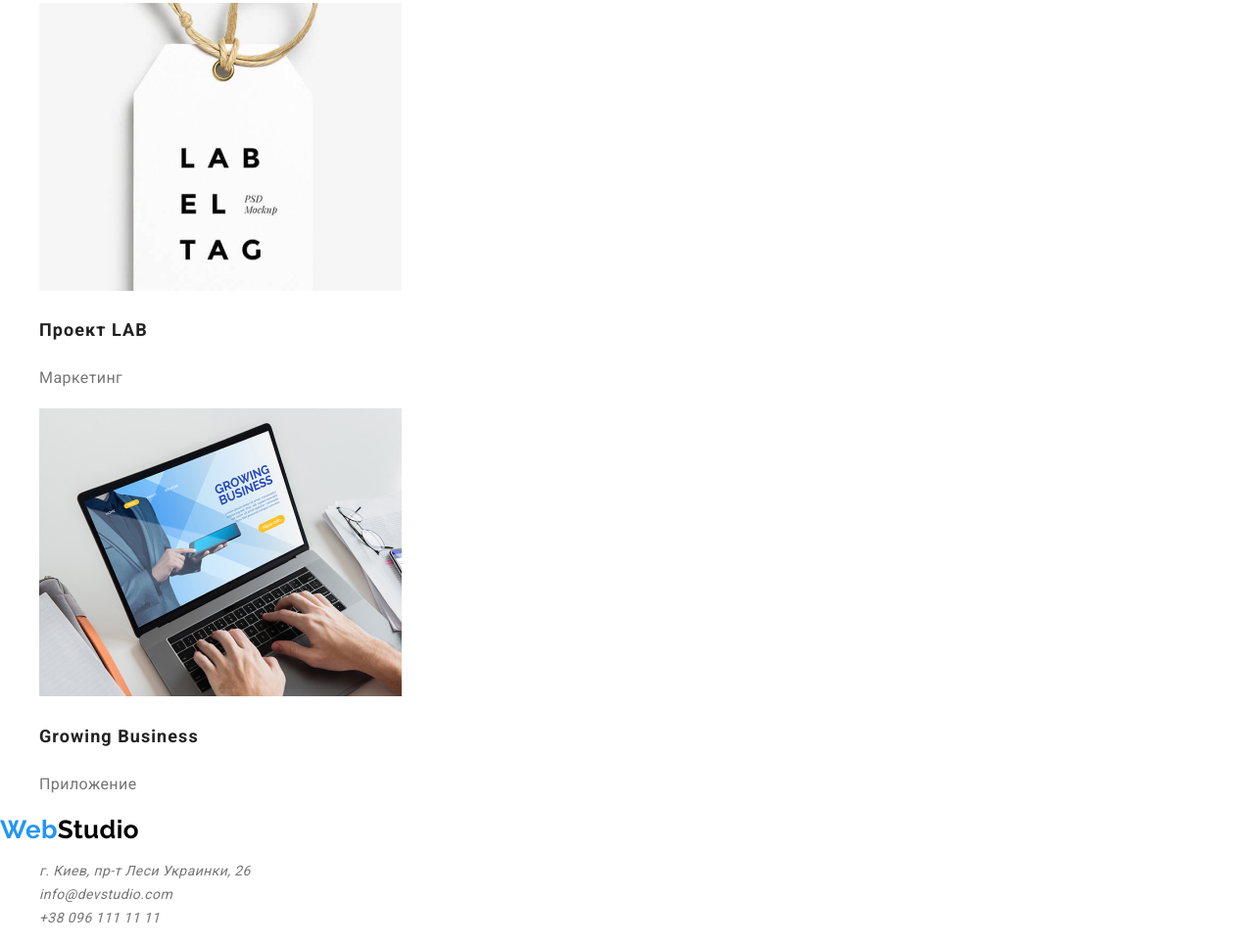
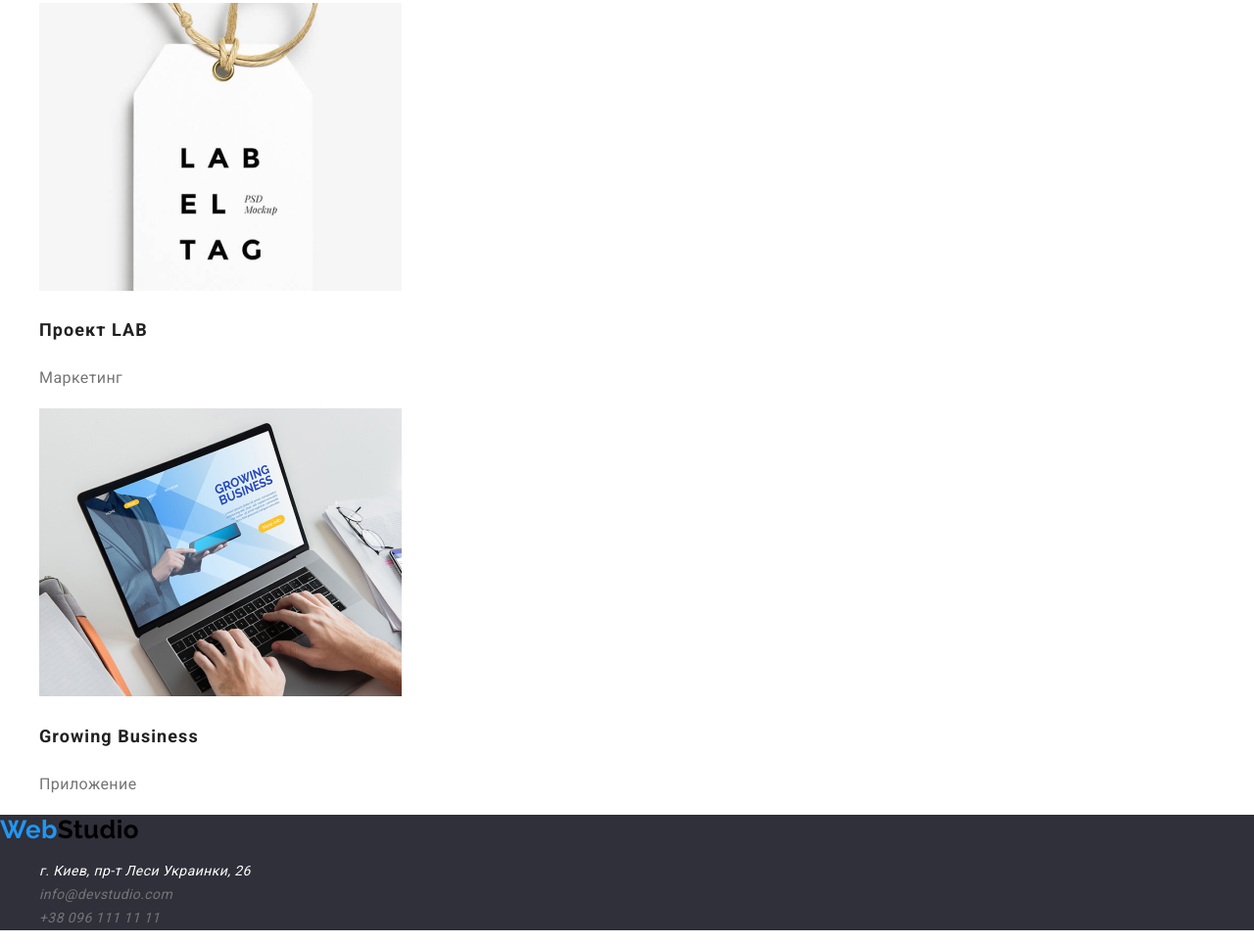
Before and after one commit to miLLlog/goit-markup-hw-02, a plain HTML site: page works.html in a window 1280 px wide. Shown: the part 3252-4216 px from the top of the page at 98% size. Drawn offline with nearby package versions, Linux system fonts and the light colour scheme.

Commit message:
add css in footer

```diff
--- a/css/style.css
+++ b/css/style.css
@@ -102,6 +102,12 @@ body {
 .footer {
   background-color: var(--bg-color-black);
 }
+.contacts .city {
+  color: #ffffff;
+}
+.contacts .item {
+  color: rgba(255, 255, 255, 0.6);
+}
 
 /* ==========portpholio===========*/
 
--- a/works.html
+++ b/works.html
@@ -116,19 +116,19 @@
         </ul>
       </section>
     </main>
-    <footer>
+    <footer class="footer">
       <a class="logo link" href="/"
         ><span class="logo__second"> Web</span>Studio</a
       >
       <address class="contacts">
         <ul class="list">
-          <li>г. Киев, пр-т Леси Украинки, 26</li>
-          <li>
+          <li class="city">г. Киев, пр-т Леси Украинки, 26</li>
+          <li class="item">
             <a href="mailto:info@devstudio.com" class="link"
               >info@devstudio.com</a
             >
           </li>
-          <li>
+          <li class="item">
             <a href="tel:+380961111111" class="link">+38 096 111 11 11</a>
           </li>
         </ul>
```
Also changed, not shown: index.html (+3 -3 lines).
